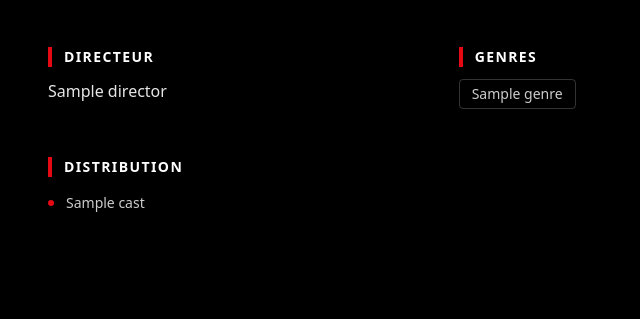
After one commit to LOI-mln/M-Play, a PHP site: template views/movies_details.php in a window 1280 px wide. The commit adds this page. Shown: the part 481-800 px from the top of the page, without its empty margins (0-640 px from the left). Run offline with PHP 8.4, Linux system fonts and the light colour scheme; the template is opened without the code that fills it: most values are stand-ins (such as "Sample title", 1, 10 or a date in 2020); grey boxes marked "Sample" are stand-in pictures; some libraries are stand-ins or nearby versions.

Commit message:
ajout details film

```diff
--- a/index.php
+++ b/index.php
@@ -47,6 +47,9 @@ switch ($url) {
     case '/movies':
         (new App\Controllers\MoviesController())->index();
         break;
+    case '/movies/details':
+        (new App\Controllers\MoviesController())->details();
+        break;
     case '/movies/watch':
         (new App\Controllers\MoviesController())->watch();
         break;
--- a/views/layout.php
+++ b/views/layout.php
@@ -21,6 +21,16 @@
                             red: '#E50914',
                             black: '#141414',
                             dark: '#0f0f0f'
+                        }
+                    }
+                    },
+                    animation: {
+                        'fade-in-up': 'fadeInUp 0.8s ease-out forwards'
+                    },
+                    keyframes: {
+                        fadeInUp: {
+                            '0%': { opacity: '0', transform: 'translateY(20px)' },
+                            '100%': { opacity: '1', transform: 'translateY(0)' }
                         }
                     }
                 }
--- a/views/movies.php
+++ b/views/movies.php
@@ -55,8 +55,7 @@ ob_start();
             <?php else: ?>
                 <div class="grid grid-cols-2 sm:grid-cols-3 md:grid-cols-4 lg:grid-cols-5 xl:grid-cols-6 gap-6">
                     <?php foreach ($films as $film): ?>
-                        <a href="/movies/watch?id=<?= $film['stream_id'] ?>&ext=<?= $film['container_extension'] ?>"
-                            class="group relative cursor-pointer block">
+                        <a href="/movies/details?id=<?= $film['stream_id'] ?>" class="group relative cursor-pointer block">
                             <!-- Poster Container (Ratio 2:3 standard affiche) -->
                             <div
                                 class="aspect-[2/3] rounded-lg overflow-hidden bg-[#111] border border-gray-800 hover:border-red-600 transition-all shadow-lg hover:shadow-red-900/20">
--- /dev/null
+++ b/views/movies_details.php
@@ -0,0 +1,180 @@
+<?php
+$title = htmlspecialchars($movieInfo['name']) . " - M-Play";
+$modePleinEcran = true;
+ob_start();
+?>
+
+<!-- Container principal avec scroll -->
+<div class="h-full overflow-y-auto bg-black">
+
+    <!-- Hero Header (Backdrop) -->
+    <div class="relative w-full h-[50vh] md:h-[60vh]">
+        <!-- Backdrop Image -->
+        <?php
+        $backdrop = '';
+        if (!empty($movieInfo['backdrop_path'])) {
+            if (is_array($movieInfo['backdrop_path']) && count($movieInfo['backdrop_path']) > 0) {
+                $backdrop = $movieInfo['backdrop_path'][0];
+            } elseif (is_string($movieInfo['backdrop_path'])) {
+                $backdrop = $movieInfo['backdrop_path'];
+            }
+        }
+        if (empty($backdrop)) {
+            $backdrop = $movieInfo['stream_icon'] ?? '';
+        }
+        ?>
+
+        <?php if ($backdrop): ?>
+            <div class="absolute inset-0 bg-cover bg-center transition-opacity duration-1000"
+                style="background-image: url('<?= htmlspecialchars($backdrop) ?>');"></div>
+        <?php endif; ?>
+
+        <!-- Gradient Overlay -->
+        <div class="absolute inset-0 bg-gradient-to-t from-black via-black/60 to-transparent"></div>
+        <div class="absolute inset-0 bg-gradient-to-r from-black via-black/40 to-transparent"></div>
+
+        <!-- Back Button -->
+        <a href="/movies"
+            class="absolute top-6 left-6 z-20 text-white/80 hover:text-white flex items-center gap-2 font-bold uppercase tracking-widest transition">
+            <span>&larr;</span> Retour
+        </a>
+
+        <!-- Content -->
+        <div class="absolute bottom-0 left-0 w-full p-8 md:p-12 flex flex-col md:flex-row gap-8 items-end">
+            <!-- Poster (Identical to Series) -->
+            <?php
+            $poster = $movieInfo['stream_icon'] ?? $movieInfo['movie_image'] ?? '';
+            if (!empty($poster)):
+                ?>
+                <img src="<?= htmlspecialchars($poster) ?>"
+                    class="w-32 md:w-48 rounded-lg shadow-2xl border border-gray-800 hidden md:block shadow-black/50"
+                    alt="Poster">
+            <?php endif; ?>
+
+            <div class="flex-grow max-w-4xl text-white">
+                <!-- Title (Identical to Series: text-4xl md:text-6xl) -->
+                <h1 class="text-4xl md:text-6xl font-black mb-4 leading-tight drop-shadow-lg">
+                    <?= htmlspecialchars($movieInfo['name']) ?>
+                </h1>
+
+                <!-- Metadata (Identical to Series) -->
+                <div class="flex flex-wrap gap-4 text-sm font-bold text-gray-300 uppercase tracking-wider mb-6">
+                    <?php if (isset($movieInfo['rating']) && $movieInfo['rating'] > 0): ?>
+                        <span class="text-yellow-500 flex items-center gap-1">★
+                            <?= round($movieInfo['rating'], 1) ?></span>
+                    <?php endif; ?>
+
+                    <?php if (isset($movieInfo['releasedate'])): ?>
+                        <span><?= substr($movieInfo['releasedate'], 0, 4) ?></span>
+                    <?php elseif (isset($movieInfo['added'])): ?>
+                        <span><?= date('Y', $movieInfo['added']) ?></span>
+                    <?php endif; ?>
+
+                    <?php if (isset($movieInfo['duration'])): ?>
+                        <span><?= $movieInfo['duration'] ?></span>
+                    <?php endif; ?>
+
+                    <?php if (isset($movieInfo['genre'])): ?>
+                        <span class="text-red-500 line-clamp-1"><?= htmlspecialchars($movieInfo['genre']) ?></span>
+                    <?php endif; ?>
+                </div>
+
+                <!-- Description (Identical to Series: text-gray-300 text-sm md:text-base max-w-2xl) -->
+                <p
+                    class="text-gray-300 leading-relaxed text-sm md:text-base line-clamp-3 md:line-clamp-none max-w-2xl drop-shadow-md">
+                    <?= htmlspecialchars($movieInfo['plot'] ?? 'Aucune description disponible.') ?>
+                </p>
+
+                <!-- Cast Inline (Like Series) -->
+                <?php if (!empty($movieInfo['cast'])): ?>
+                    <p class="mt-4 text-xs text-gray-500 line-clamp-1 max-w-2xl">
+                        <strong class="text-gray-400">Casting:</strong> <?= htmlspecialchars($movieInfo['cast']) ?>
+                    </p>
+                <?php endif; ?>
+            </div>
+
+            <!-- ACTIONS (Play Button on the Right) -->
+            <div class="flex-shrink-0 mb-4 md:mb-0 md:self-center ml-auto">
+                <a href="/movies/watch?id=<?= $movieInfo['stream_id'] ?>&ext=<?= $movieInfo['container_extension'] ?>"
+                    class="group relative block">
+                    <div
+                        class="w-20 h-20 md:w-24 md:h-24 bg-[#E50914] hover:bg-red-700 rounded-full flex items-center justify-center shadow-[0_0_40px_rgba(229,9,20,0.5)] transition-all duration-300 hover:scale-110 md:group-hover:scale-110 z-10 relative">
+                        <svg xmlns="http://www.w3.org/2000/svg" viewBox="0 0 24 24" fill="currentColor"
+                            class="w-10 h-10 md:w-12 md:h-12 text-white ml-1">
+                            <path fill-rule="evenodd"
+                                d="M4.5 5.653c0-1.426 1.529-2.33 2.779-1.643l11.54 6.348c1.295.712 1.295 2.573 0 3.285L7.28 19.991c-1.25.687-2.779-.217-2.779-1.643V5.653z"
+                                clip-rule="evenodd" />
+                        </svg>
+                    </div>
+                    <!-- Pulse effect -->
+                    <div class="absolute inset-0 bg-[#E50914] rounded-full animate-ping opacity-20"></div>
+                </a>
+            </div>
+        </div>
+    </div>
+
+    <!-- Details Section (Left Aligned) -->
+    <div class="w-full px-8 py-12 md:px-12 bg-black/50">
+        <div class="max-w-7xl">
+            <div class="grid grid-cols-1 md:grid-cols-2 lg:grid-cols-3 gap-12 text-gray-400">
+
+                <?php if (!empty($movieInfo['director'])): ?>
+                    <div>
+                        <h3
+                            class="text-white font-bold text-sm mb-3 uppercase tracking-widest border-l-4 border-[#E50914] pl-3">
+                            Directeur</h3>
+                        <p class="text-base text-white/90"><?= htmlspecialchars($movieInfo['director']) ?></p>
+                    </div>
+                <?php endif; ?>
+
+                <?php if (!empty($movieInfo['genre'])): ?>
+                    <div>
+                        <h3
+                            class="text-white font-bold text-sm mb-3 uppercase tracking-widest border-l-4 border-[#E50914] pl-3">
+                            Genres</h3>
+                        <div class="flex flex-wrap gap-2">
+                            <?php
+                            $genres = explode(',', $movieInfo['genre']);
+                            if (count($genres) <= 1 && strpos($movieInfo['genre'], '/') !== false) {
+                                $genres = explode('/', $movieInfo['genre']);
+                            }
+                            foreach ($genres as $genre): ?>
+                                <span
+                                    class="border border-white/20 px-3 py-1 rounded text-sm hover:bg-white/10 transition cursor-default text-white/80">
+                                    <?= trim(htmlspecialchars($genre)) ?>
+                                </span>
+                            <?php endforeach; ?>
+                        </div>
+                    </div>
+                <?php endif; ?>
+
+                <?php if (!empty($movieInfo['cast'])): ?>
+                    <div class="md:col-span-2 lg:col-span-3">
+                        <h3
+                            class="text-white font-bold text-sm mb-4 uppercase tracking-widest border-l-4 border-[#E50914] pl-3">
+                            Distribution</h3>
+                        <div class="flex flex-wrap gap-x-8 gap-y-4">
+                            <?php
+                            $casts = explode(',', $movieInfo['cast']);
+                            foreach ($casts as $cast):
+                                if (empty(trim($cast)))
+                                    continue;
+                                ?>
+                                <div class="flex items-center gap-3 group min-w-[200px]">
+                                    <div class="w-1.5 h-1.5 rounded-full bg-[#E50914] group-hover:scale-150 transition"></div>
+                                    <span
+                                        class="text-white/80 text-sm group-hover:text-white transition"><?= trim(htmlspecialchars($cast)) ?></span>
+                                </div>
+                            <?php endforeach; ?>
+                        </div>
+                    </div>
+                <?php endif; ?>
+            </div>
+        </div>
+    </div>
+
+</div>
+
+<?php $content = ob_get_clean(); ?>
+
+<?php require __DIR__ . '/layout.php'; ?>
```
Also changed, not shown: src/Controllers/MoviesController.php (+76 -29 lines).
